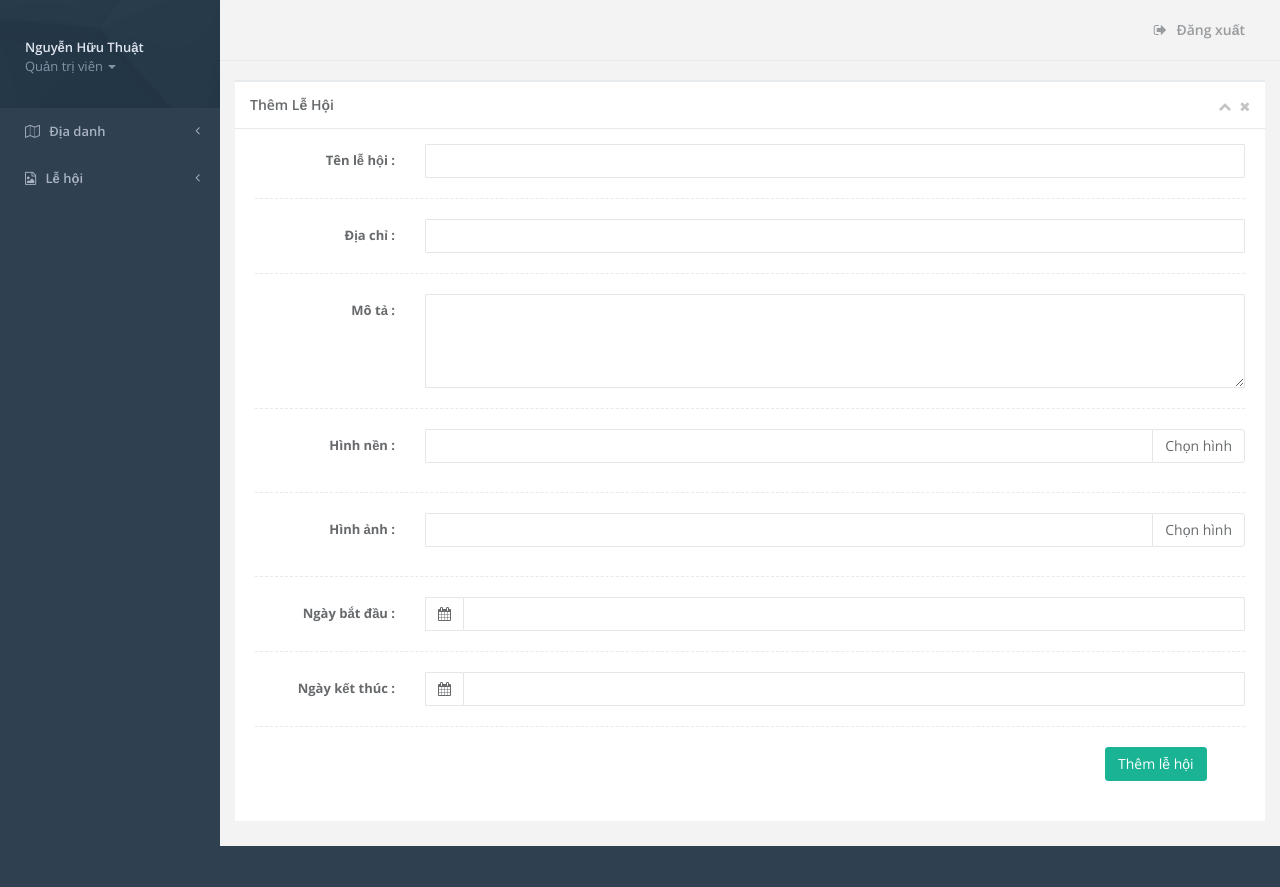
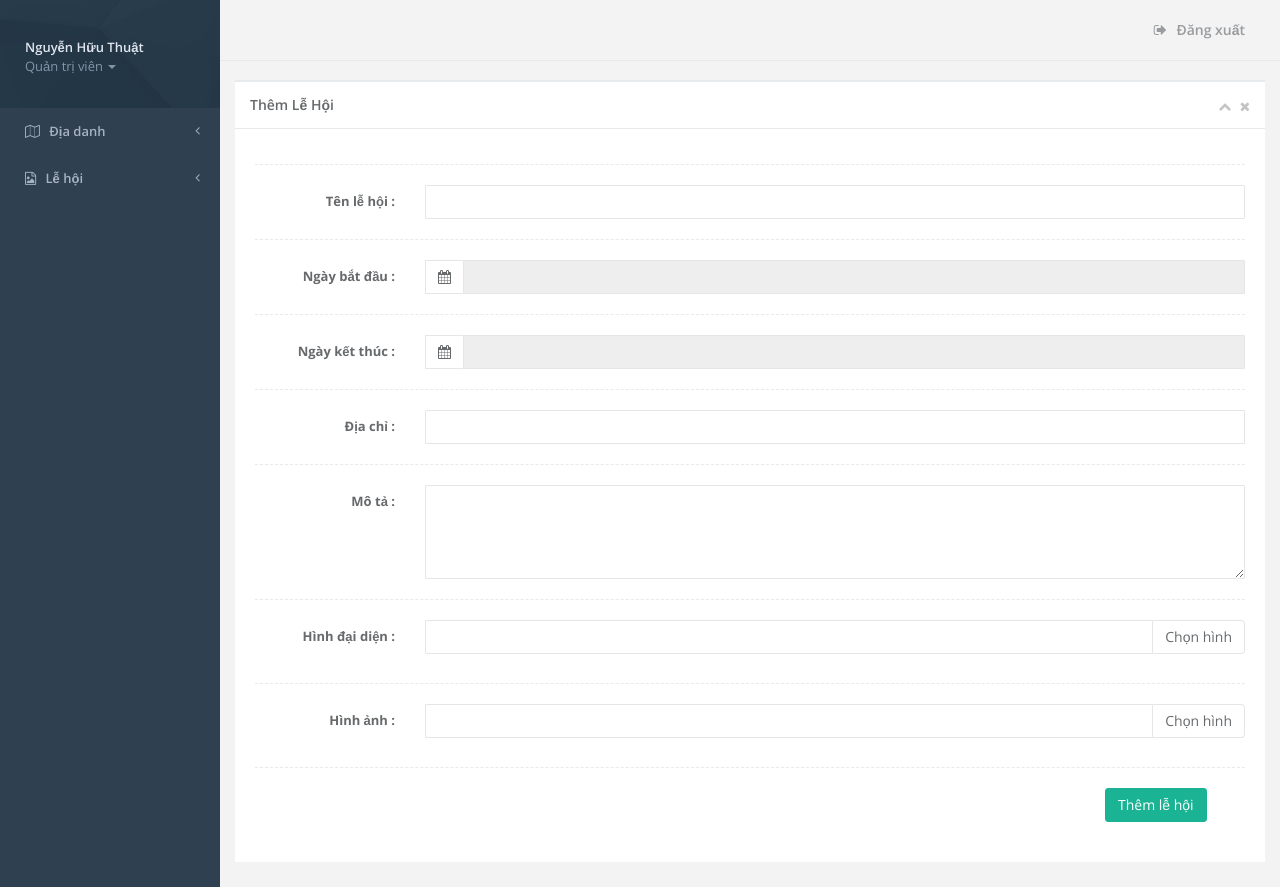
Before and after one commit to HuuThuat1996/dulich3mien_nodejs, a website: page htmls/ThemLeHoi.html in a window 1280 px wide. Before the commit the page ends 846 px from the top, so only its background shows below. Drawn offline with nearby package versions, Linux system fonts and the light colour scheme; files whose address does not match are found by name.

Commit message:
Thêm code validation, thay đổi vị trí input

```diff
--- a/htmls/ThemLeHoi.html
+++ b/htmls/ThemLeHoi.html
@@ -23,14 +23,16 @@
                                  </span>
                     <a data-toggle="dropdown" class="dropdown-toggle" href="#">
                                 <span class="clear"> <span class="block m-t-xs"> <strong class="font-bold">Nguyễn Hữu Thuật</strong>
-                                 </span> <span class="text-muted text-xs block">Quản trị viên <b class="caret"></b></span> </span> </a>
+                                 </span> <span class="text-muted text-xs block">Quản trị viên <b
+                                        class="caret"></b></span> </span> </a>
                     <ul class="dropdown-menu animated fadeInRight m-t-xs">
                         <li><a href="DangNhap">Đăng xuất</a></li>
                     </ul>
                 </div>
             </li>
             <li>
-                    <a href="#"><i class="fa fa-map-o"></i> <span class="nav-label">Địa danh</span><span class="fa arrow"></span></a>
+                <a href="#"><i class="fa fa-map-o"></i> <span class="nav-label">Địa danh</span><span
+                        class="fa arrow"></span></a>
                 <ul class="nav nav-second-level">
                     <li><a href="ThemDiaDanh">Thêm địa danh</a></li>
                     <li><a href="XoaDiaDanh">Xóa địa danh</a></li>
@@ -38,7 +40,8 @@
                 </ul>
             </li>
             <li>
-                    <a href="#"><i class="	fa fa-file-image-o"></i> <span class="nav-label">Lễ hội</span><span class="fa arrow"></span></a>
+                <a href="#"><i class="	fa fa-file-image-o"></i> <span class="nav-label">Lễ hội</span><span
+                        class="fa arrow"></span></a>
                 <ul class="nav nav-second-level">
                     <li><a href="ThemLeHoi">Thêm lễ hội</a></li>
                     <li><a href="XoaLeHoi">Xóa lễ hội</a></li>
@@ -81,27 +84,63 @@
                     </div>
                 </div>
                 <div class="ibox-content">
-                        <form method="POST" class="form-horizontal" action="/ThemLeHoi">
+                    <div class="form-group">
+                        <label class="col-sm-2 control-label" id="message"></label>
+                    </div>
+                    <div class="hr-line-dashed"></div>
+                    <form method="POST" class="form-horizontal" action="/themlehoi" enctype="multipart/form-data">
                         <div class="form-group"><label class="col-sm-2 control-label">Tên lễ hội : </label>
-                                <div class="col-sm-10"><input type="text" class="form-control" name="TenLeHoi"></div>
+                            <div class="col-sm-10"><input type="text" class="form-control" name="FestivalName" required>
+                            </div>
                         </div>
                         <div class="hr-line-dashed"></div>
 
+                        <div class="form-group" id="data_1">
+                            <label class="col-sm-2 control-label">Ngày bắt đầu : </label>
+                            <div class=" col-sm-10">
+                                <div class="input-group date">
+                                    <span class="input-group-addon"><i class="fa fa-calendar"></i></span>
+                                    <input type="text" class="form-control" name="StartDate" id="StartDate" required
+                                           readonly>
+                                </div>
+                            </div>
+                        </div>
+                        <div class="hr-line-dashed"></div>
+                        <div class="form-group" id="data_2">
+                            <label class="col-sm-2 control-label">Ngày kết thúc : </label>
+                            <div class=" col-sm-10">
+                                <div class="input-group date">
+                                    <span class="input-group-addon"><i class="fa fa-calendar"></i></span>
+                                    <input type="text" class="form-control" name="EndDate" id="EndDate" required
+                                           readonly>
+                                </div>
+                            </div>
+                        </div>
+
+                        <div class="hr-line-dashed"></div>
+
                         <div class="form-group"><label class="col-sm-2 control-label">Địa chỉ : </label>
-                                <div class="col-sm-10"><input type="text" class="form-control" name="ĐiaChi"></div>
+                            <div class="col-sm-10"><input type="text" class="form-control" name="Address" required>
+                            </div>
                         </div>
                         <div class="hr-line-dashed"></div>
                         <div class="form-group"><label class="col-sm-2 control-label">Mô tả : </label>
-                                <div class="col-sm-10"><textarea rows="4" cols="50" class="form-control" name="MoTa"></textarea></div>
+                            <div class="col-sm-10"><textarea rows="4" cols="50" class="form-control" name="Descript"
+                                                             required minlength="50"></textarea></div>
                         </div>
                         <div class="hr-line-dashed"></div>
-                            <div class="form-group"><label class="col-sm-2 control-label">Hình nền : </label>
+                        <div class="form-group"><label class="col-sm-2 control-label">Hình đại diện : </label>
                             <div class="col-sm-10">
                                 <div class="fileinput fileinput-new input-group" data-provides="fileinput">
-                                        <div class="form-control" data-trigger="fileinput"><i class="glyphicon glyphicon-file fileinput-exists"></i> <span class="fileinput-filename"></span></div>
-                                        <span class="input-group-addon btn btn-default btn-file"><span class="fileinput-new">Chọn hình</span>
-                                        <span class="fileinput-exists">Thay đổi</span><input type="file" name="HinhNen"></span>
-                                        <a href="#" class="input-group-addon btn btn-default fileinput-exists" data-dismiss="fileinput">Xóa hình</a>
+                                    <div class="form-control" data-trigger="fileinput"><i
+                                            class="glyphicon glyphicon-file fileinput-exists"></i> <span
+                                            class="fileinput-filename"></span></div>
+                                    <span class="input-group-addon btn btn-default btn-file"><span
+                                            class="fileinput-new">Chọn hình</span>
+                                        <span class="fileinput-exists">Thay đổi</span><input type="file"
+                                                                                             name="ImageTitle" required></span>
+                                    <a href="#" class="input-group-addon btn btn-default fileinput-exists"
+                                       data-dismiss="fileinput">Xóa hình</a>
                                 </div>
                             </div>
                         </div>
@@ -110,40 +149,26 @@
                         <div class="form-group"><label class="col-sm-2 control-label">Hình ảnh : </label>
                             <div class="col-sm-10">
                                 <div class="fileinput fileinput-new input-group" data-provides="fileinput">
-                                        <div class="form-control" data-trigger="fileinput"><i class="glyphicon glyphicon-file fileinput-exists"></i> <span class="fileinput-filename"></span></div>
-                                        <span class="input-group-addon btn btn-default btn-file"><span class="fileinput-new">Chọn hình</span>
-                                        <span class="fileinput-exists">Thay đổi</span><input type="file" name="HinhAnh"
+                                    <div class="form-control" data-trigger="fileinput"><i
+                                            class="glyphicon glyphicon-file fileinput-exists"></i> <span
+                                            class="fileinput-filename"></span></div>
+                                    <span class="input-group-addon btn btn-default btn-file"><span
+                                            class="fileinput-new">Chọn hình</span>
+                                        <span class="fileinput-exists">Thay đổi</span><input type="file" name="Image"
                                                                                              multiple></span>
-                                        <a href="#" class="input-group-addon btn btn-default fileinput-exists" data-dismiss="fileinput">Xóa hình</a>
+                                    <a href="#" class="input-group-addon btn btn-default fileinput-exists"
+                                       data-dismiss="fileinput">Xóa hình</a>
                                 </div>
                             </div>
                         </div>
                         <div class="hr-line-dashed"></div>
-                            <div class="form-group" id="data_1">
-                                <label class="col-sm-2 control-label">Ngày bắt đầu : </label>
-                                <div class=" col-sm-10">
-                                    <div class="input-group date">
-                                        <span class="input-group-addon"><i class="fa fa-calendar"></i></span>
-                                        <input type="text" class="form-control" name="NgayBatDau">
-                                    </div>
-                                </div>
-                            </div>
-                            <div class="hr-line-dashed"></div>
-                            <div class="form-group" id="data_1">
-                                <label class="col-sm-2 control-label">Ngày kết thúc : </label>
-                                <div class=" col-sm-10">
-                                    <div class="input-group date">
-                                        <span class="input-group-addon"><i class="fa fa-calendar"></i></span>
-                                        <input type="text" name="NgayKetThuc" class="form-control">
-                                    </div>
-                                </div>
-                            </div>
 
-                            <div class="hr-line-dashed"></div>
 
                         <div class="form-group">
                             <div class="col-sm-10"></div>
-                                <div class="col-sm-2"><button class="btn btn-primary" type="submit">Thêm lễ hội</button></div>
+                            <div class="col-sm-2">
+                                <button class="btn btn-primary" type="submit" id="btnsubmit">Thêm lễ hội</button>
+                            </div>
                         </div>
                     </form>
                 </div>
@@ -167,10 +192,24 @@
         keyboardNavigation: false,
         forceParse: false,
         calendarWeeks: true,
-            autoclose: true
+        autoclose: true,
+        startDate: new Date()
+    });
+
+    $('#data_2 .input-group.date').datepicker({
+        todayBtn: "linked",
+        keyboardNavigation: false,
+        forceParse: false,
+        calendarWeeks: true,
+        autoclose: true,
+        startDate: new Date()
+    });
+
+    $('#btnsubmit').click(function () {
+        if ($('#EndDate').val() < $('#StartDate').val()) {
+            alert("Ngày kết thúc không hợp lệ!");
+        }
     });
 </script>
-
 </body>
-
 </html>
```
Lines whose indentation alone changed are shown as unchanged.
